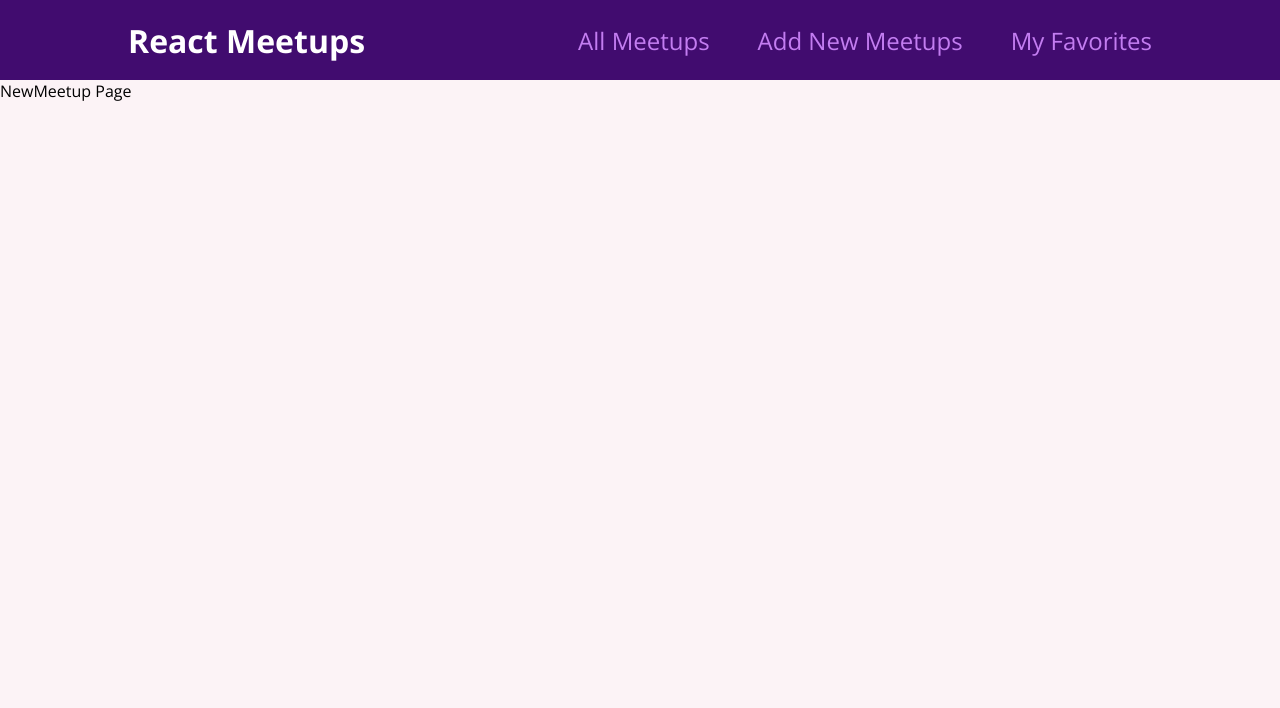
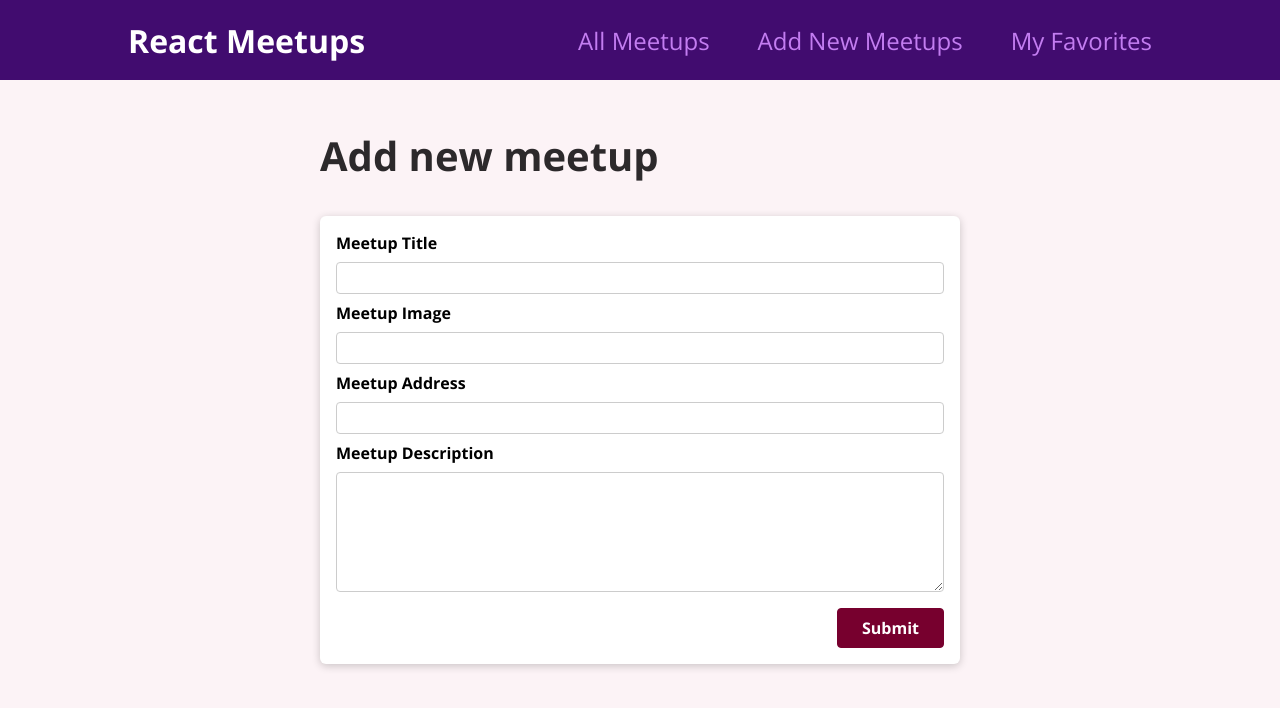
Before and after one commit to sousa-marta/react-application, a React (Create React App) app: page /new-meetup in a window 1280 px wide. Shown: the top 708 px of the page. Built offline with nearby package versions, Linux system fonts and the light colour scheme.

Commit message:
adding form and connecting to firabse

```diff
--- a/src/App.js
+++ b/src/App.js
@@ -1,20 +1,20 @@
-import { Route, Routes } from "react-router-dom";
+import { Route, Routes } from 'react-router-dom';
 
-import AllMeetupsPage from "./pages/AllMeetups";
-import FavoritesPage from "./pages/Favorites";
-import NewMeetupPage from "./pages/NewMeeup";
-import MainNavigation from "./components/layout/MainNavigation";
+import AllMeetupsPage from './pages/AllMeetups';
+import FavoritesPage from './pages/Favorites';
+import NewMeetupPage from './pages/NewMeeup';
+
+import Layout from './components/layout/Layout';
 
 function App() {
   return (
-    <>
-      <MainNavigation />
+    <Layout>
       <Routes>
         <Route path="/" element={<AllMeetupsPage />} />
         <Route path="/new-meetup" element={<NewMeetupPage />} />
         <Route path="/favorites" element={<FavoritesPage />} />
       </Routes>
-    </>
+    </Layout>
   );
 }
 
--- /dev/null
+++ b/src/components/layout/Layout.js
@@ -0,0 +1,16 @@
+import classes from './Layout.module.css';
+import Navbar from './Navbar'
+
+
+const Layout = ({children}) => {
+  return (
+    <div>
+      <Navbar />
+      <main className={classes.main}>
+        {children}
+      </main>
+    </div>
+  );
+};
+
+export default Layout;
--- /dev/null
+++ b/src/components/layout/Layout.module.css
@@ -0,0 +1,5 @@
+.main {
+  margin: 3rem auto;
+  width: 90%;
+  max-width: 40rem;
+}
--- a/src/components/layout/MainNavigation.js
+++ b/src/components/layout/Navbar.js
@@ -1,8 +1,8 @@
 import { Link } from "react-router-dom";
 
-import classes from "./MainNavigation.module.css";
+import classes from "./Navbar.module.css";
 
-const MainNavigation = (params) => {
+const Navbar = (params) => {
   return (
     <header className={classes.header}>
       <div className={classes.logo}>React Meetups</div>
@@ -23,4 +23,4 @@ const MainNavigation = (params) => {
   );
 }
 
-export default MainNavigation;
+export default Navbar;
--- a/src/components/meetups/MeetupsItem.js
+++ b/src/components/meetups/MeetupsItem.js
@@ -1,10 +1,10 @@
-import React from "react";
-
-import classes from "./MeetupsItem.module.css";
+import classes from './MeetupsItem.module.css';
+import Card from '../ui/Card';
 
 const MeetupsItem = ({ meetup }) => {
   return (
     <li className={classes.item}>
+      <Card>
         <div className={classes.image}>
           <img src={meetup.image} alt={meetup.title} />
         </div>
@@ -16,6 +16,7 @@ const MeetupsItem = ({ meetup }) => {
         <div className={classes.actions}>
           <button>TO FAVORITES</button>
         </div>
+      </Card>
     </li>
   );
 };
--- /dev/null
+++ b/src/components/meetups/NewMeetupForm.js
@@ -0,0 +1,59 @@
+import { useRef } from 'react';
+
+import Card from '../ui/Card';
+import classes from './NewMeetupForm.module.css';
+
+const NewMeetupForm = ({ onSaveMeetup }) => {
+  const titleRef = useRef();
+  const imageRef = useRef();
+  const addressRef = useRef();
+  const descriptionRef = useRef();
+
+  const submit = (event) => {
+    event.preventDefault();
+
+    const meetupData = {
+      title: titleRef.current.value,
+      image: imageRef.current.value,
+      address: addressRef.current.value,
+      description: descriptionRef.current.value,
+    };
+
+    console.log(meetupData);
+    onSaveMeetup(meetupData);
+  };
+
+  return (
+    <Card>
+      <form className={classes.form} onSubmit={submit}>
+        <div className={classes.control}>
+          <label htmlFor="title">Meetup Title</label>
+          <input id="title" type="text" required ref={titleRef} />
+        </div>
+        <div className={classes.control}>
+          <label htmlFor="image">Meetup Image</label>
+          <input id="image" type="url" required ref={imageRef} />
+        </div>
+        <div className={classes.control}>
+          <label htmlFor="address">Meetup Address</label>
+          <input id="address" type="text" required ref={addressRef} />
+        </div>
+        <div className={classes.control}>
+          <label htmlFor="description">Meetup Description</label>
+          <textarea
+            id="description"
+            type="text"
+            rows={5}
+            required
+            ref={descriptionRef}
+          />
+        </div>
+        <div className={classes.actions}>
+          <button>Submit</button>
+        </div>
+      </form>
+    </Card>
+  );
+};
+
+export default NewMeetupForm;
--- /dev/null
+++ b/src/components/meetups/NewMeetupForm.module.css
@@ -0,0 +1,45 @@
+.form {
+  padding: 1rem;
+}
+
+.control {
+  margin-bottom: 0.5rem;
+}
+
+.control label {
+  display: block;
+  font-weight: bold;
+  margin-bottom: 0.5rem;
+}
+
+.control input,
+.control textarea {
+  display: block;
+  font: inherit;
+  border-radius: 4px;
+  border: 1px solid #ccc;
+  padding: 0.25rem;
+  width: 100%;
+}
+
+.actions {
+  margin-top: 1rem;
+  text-align: right;
+}
+
+.actions button {
+  font: inherit;
+  cursor: pointer;
+  background-color: #77002e;
+  color: white;
+  padding: 0.5rem 1.5rem;
+  border: 1px solid #77002e;
+  border-radius: 4px;
+  font-weight: bold;
+}
+
+.actions button:hover,
+.actions button:active {
+  background-color: #a50e48;
+  border-color: #a50e48;
+}
--- /dev/null
+++ b/src/components/ui/Card.js
@@ -0,0 +1,7 @@
+import classes from "./Card.module.css";
+
+const Card = ({children}) => {
+  return <div className={classes.card}>{children}</div>;
+};
+
+export default Card;
--- /dev/null
+++ b/src/components/ui/Card.module.css
@@ -0,0 +1,5 @@
+.card {
+  background-color: white;
+  border-radius: 6px;
+  box-shadow: 0 2px 8px rgba(0, 0, 0, 0.2);
+}
--- a/src/pages/NewMeeup.js
+++ b/src/pages/NewMeeup.js
@@ -1,5 +1,25 @@
+import NewMeetupForm from '../components/meetups/NewMeetupForm';
+
 const NewMeetupPage = () => {
-  return <div>NewMeetup Page</div>;
+  const saveMeetup = (data) => {
+    fetch(
+      `https://react-application-48e28-default-rtdb.firebaseio.com/meetups.json`,
+      {
+        method: 'POST',
+        body: JSON.stringify(data),
+        headers:{
+          'Content-Type': 'applicaton/json'
+        }
+      }
+    );
+  };
+
+  return (
+    <section>
+      <h1>Add new meetup</h1>
+      <NewMeetupForm onSaveMeetup={saveMeetup} />
+    </section>
+  );
 };
 
 export default NewMeetupPage;
```
Also changed, not shown: src/components/layout/Navbar.module.css (renamed from src/components/layout/MainNavigation.module.css), 1 other file (tests, documents, lock files or other folders). Lines whose indentation alone changed are shown as unchanged.
